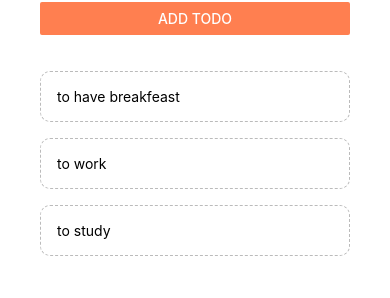
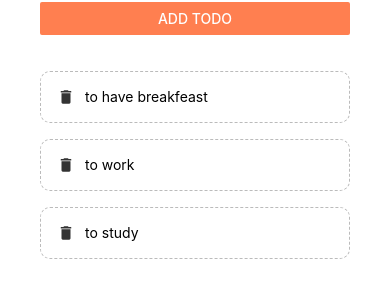
Before and after one commit to devfabiorm/react-native-basics-todoApp, a React Native app: screen / in a window 390 px wide. Shown: the part 152-450 px from the top of the page. Built offline with nearby package versions, Linux system fonts and the light colour scheme.

Commit message:
Adding Icons and styles using flexbox in the list

```diff
--- a/components/TodoItem.js
+++ b/components/TodoItem.js
@@ -1,11 +1,15 @@
 import React from 'react';
-import { Text, TouchableOpacity, StyleSheet } from 'react-native';
+import { Text, TouchableOpacity, StyleSheet, View } from 'react-native';
+import { MaterialIcons } from '@expo/vector-icons';
 
 export default function TodoItem({ item, pressHandler }) {
 
-    return(
+    return (
         <TouchableOpacity onPress={() => pressHandler(item.key)}>
-            <Text style={styles.item}>{item.text}</Text>
+            <View style={styles.item}>
+                <MaterialIcons name="delete" size={18} color="#333" />
+                <Text style={styles.itemText}>{item.text}</Text>
+            </View>
         </TouchableOpacity>
     )
 }
@@ -18,6 +22,10 @@
         borderColor: '#bbb',
         borderWidth: 1,
         borderStyle: 'dashed',
-        borderRadius: 10
+        borderRadius: 10,
+        flexDirection: 'row',
+    },
+    itemText: {
+        marginLeft: 10
     }
 })
```
